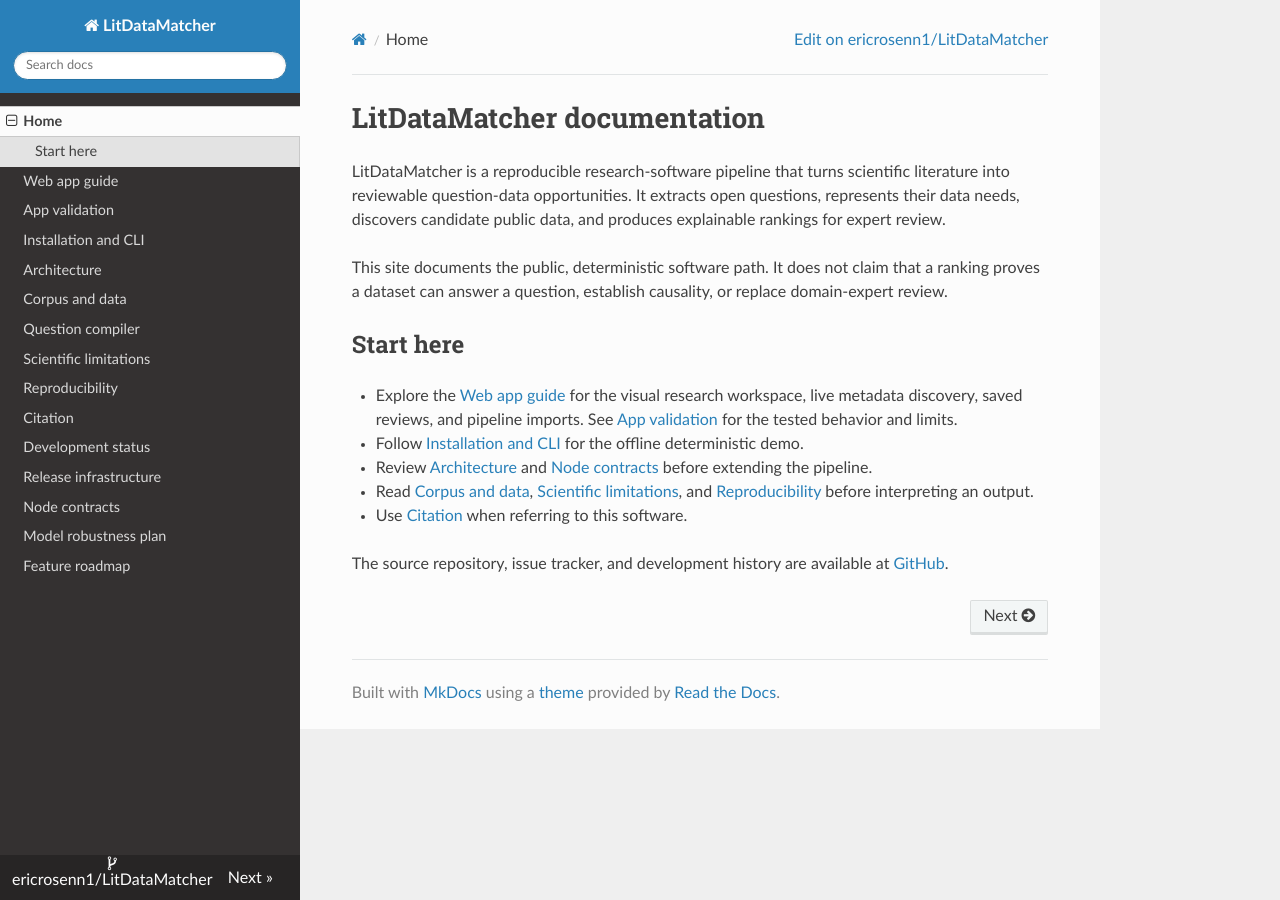
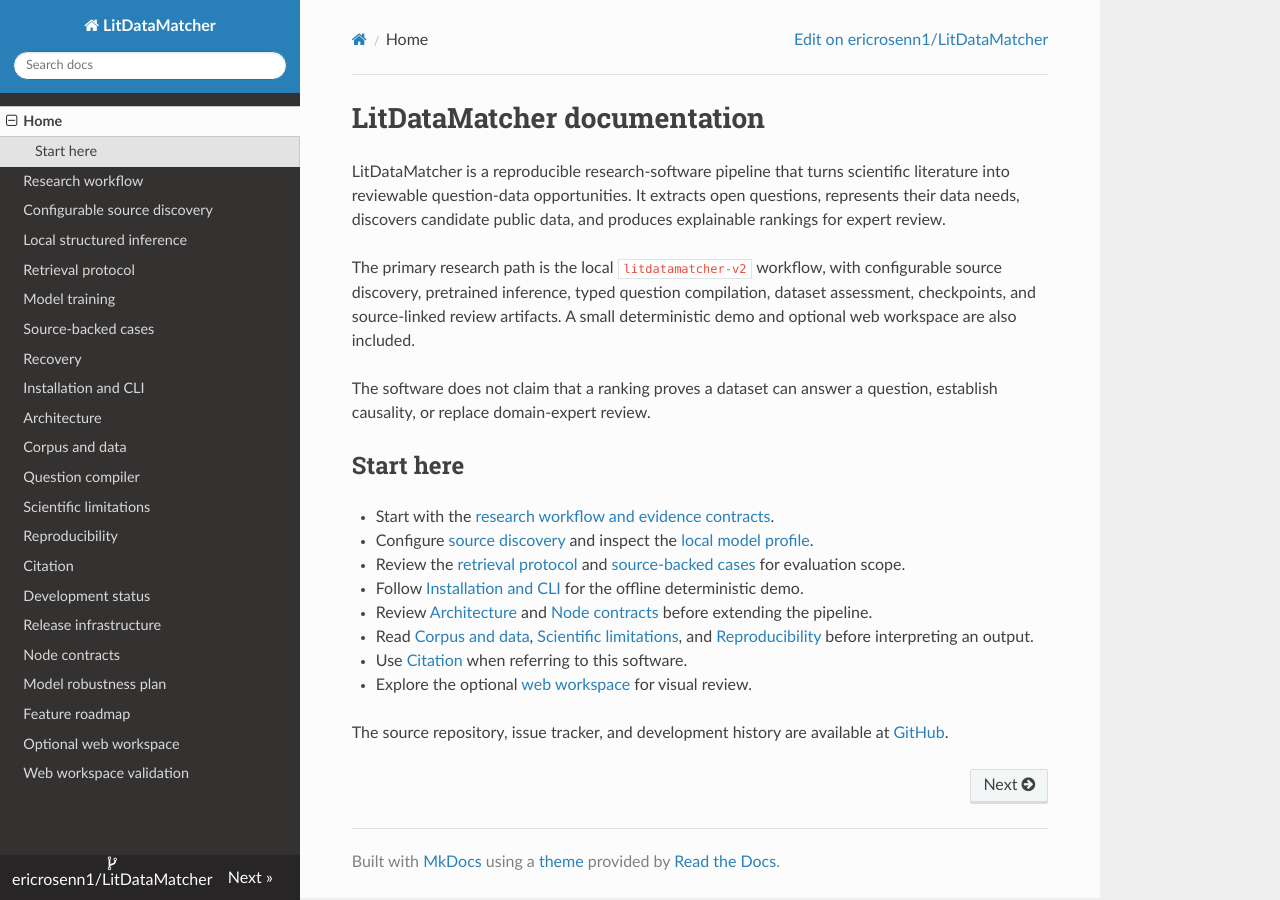
Before and after one commit to ericrosenn1/LitDataMatcher, an MkDocs documentation site: the page built from docs/index.md, in a window 1280 px wide. Built offline with MkDocs 1.6.1, drawn with Linux system fonts in a browser that asks for light colours; nearby versions of some CDN libraries.

Commit message:
Document the research workflow and align package metadata

```diff
--- a/docs/index.md
+++ b/docs/index.md
@@ -5,15 +5,22 @@ scientific literature into reviewable question-data opportunities. It extracts
 open questions, represents their data needs, discovers candidate public data,
 and produces explainable rankings for expert review.
 
-This site documents the public, deterministic software path. It does not claim
+The primary research path is the local `litdatamatcher-v2` workflow, with
+configurable source discovery, pretrained inference, typed question compilation,
+dataset assessment, checkpoints, and source-linked review artifacts. A small
+deterministic demo and optional web workspace are also included.
+
+The software does not claim
 that a ranking proves a dataset can answer a question, establish causality, or
 replace domain-expert review.
 
 ## Start here
 
-- Explore the [Web app guide](web-app.md) for the visual research workspace,
-  live metadata discovery, saved reviews, and pipeline imports. See
-  [App validation](app-validation.md) for the tested behavior and limits.
+- Start with the [research workflow and evidence contracts](research_workflow.md).
+- Configure [source discovery](campaign_20261031/discovery.md) and inspect the
+  [local model profile](campaign_20261031/model_source_schema.md).
+- Review the [retrieval protocol](campaign_20261031/retrieval_protocol.md) and
+  [source-backed cases](campaign_20261031/research_cases.md) for evaluation scope.
 - Follow [Installation and CLI](installation.md) for the offline deterministic
   demo.
 - Review [Architecture](architecture.md) and [Node contracts](node_contracts.md)
@@ -21,6 +28,7 @@ replace domain-expert review.
 - Read [Corpus and data](corpus_and_data.md), [Scientific limitations](limitations.md),
   and [Reproducibility](reproducibility.md) before interpreting an output.
 - Use [Citation](citation.md) when referring to this software.
+- Explore the optional [web workspace](web-app.md) for visual review.
 
 The source repository, issue tracker, and development history are available at
 [GitHub](https://github.com/ericrosenn1/LitDataMatcher).
--- a/litdatamatcher/__init__.py
+++ b/litdatamatcher/__init__.py
@@ -50,4 +50,4 @@ __all__ = [
     "normalize_variable_name",
 ]
 
-__version__ = "0.3.0"
+__version__ = "0.4.0"
--- a/mkdocs.yml
+++ b/mkdocs.yml
@@ -9,8 +9,13 @@ theme:
 
 nav:
   - Home: index.md
-  - Web app guide: web-app.md
-  - App validation: app-validation.md
+  - Research workflow: research_workflow.md
+  - Configurable source discovery: campaign_20261031/discovery.md
+  - Local structured inference: campaign_20261031/model_source_schema.md
+  - Retrieval protocol: campaign_20261031/retrieval_protocol.md
+  - Model training: campaign_20261031/retriever_training.md
+  - Source-backed cases: campaign_20261031/research_cases.md
+  - Recovery: campaign_20261031/workflow_recovery.md
   - Installation and CLI: installation.md
   - Architecture: architecture.md
   - Corpus and data: corpus_and_data.md
@@ -23,6 +28,8 @@ nav:
   - Node contracts: node_contracts.md
   - Model robustness plan: model_robustness_plan.md
   - Feature roadmap: feature_roadmap.md
+  - Optional web workspace: web-app.md
+  - Web workspace validation: app-validation.md
 
 markdown_extensions:
   - admonition
```
Also changed, not shown: docs/research_workflow.md (added, +107 -0 lines), docs/v2/REPLACEMENT_FINAL_HOLDOUT_PREPARATION.md (+1 -1 lines), 2 other files.
